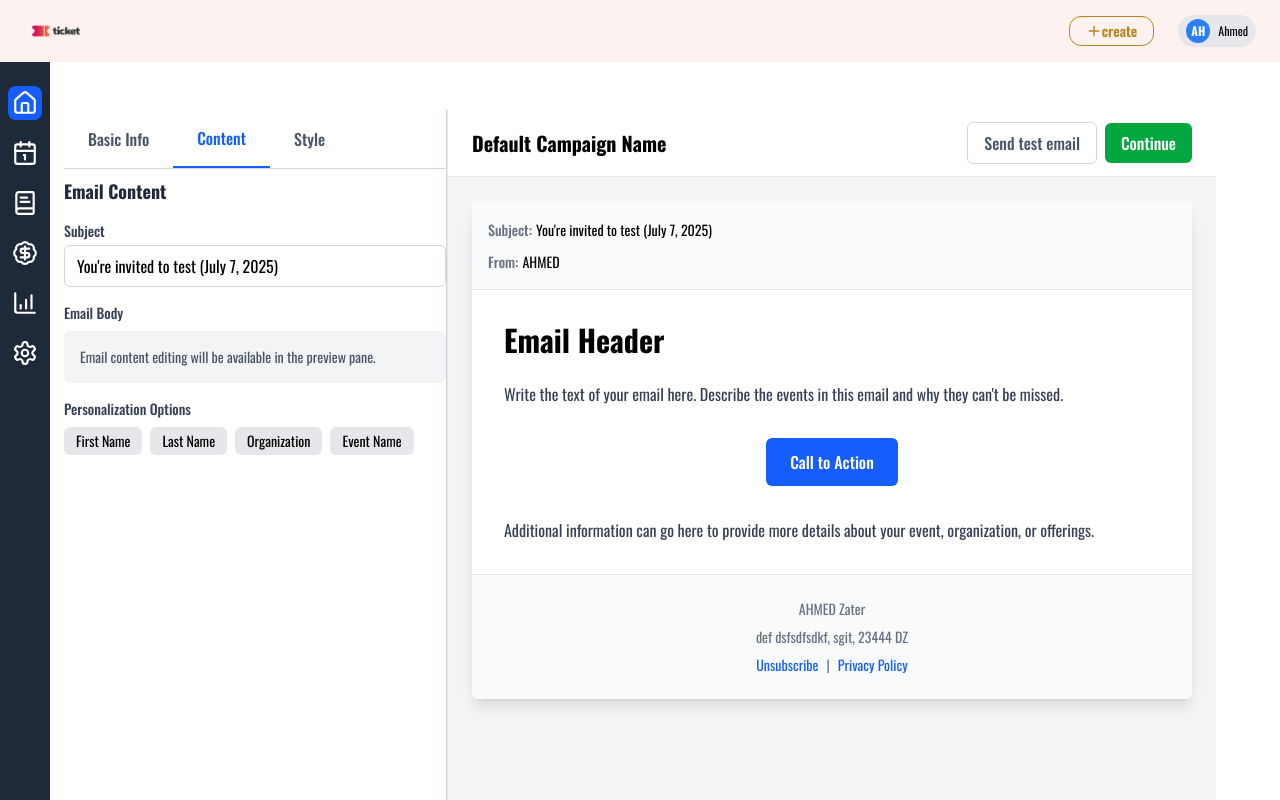
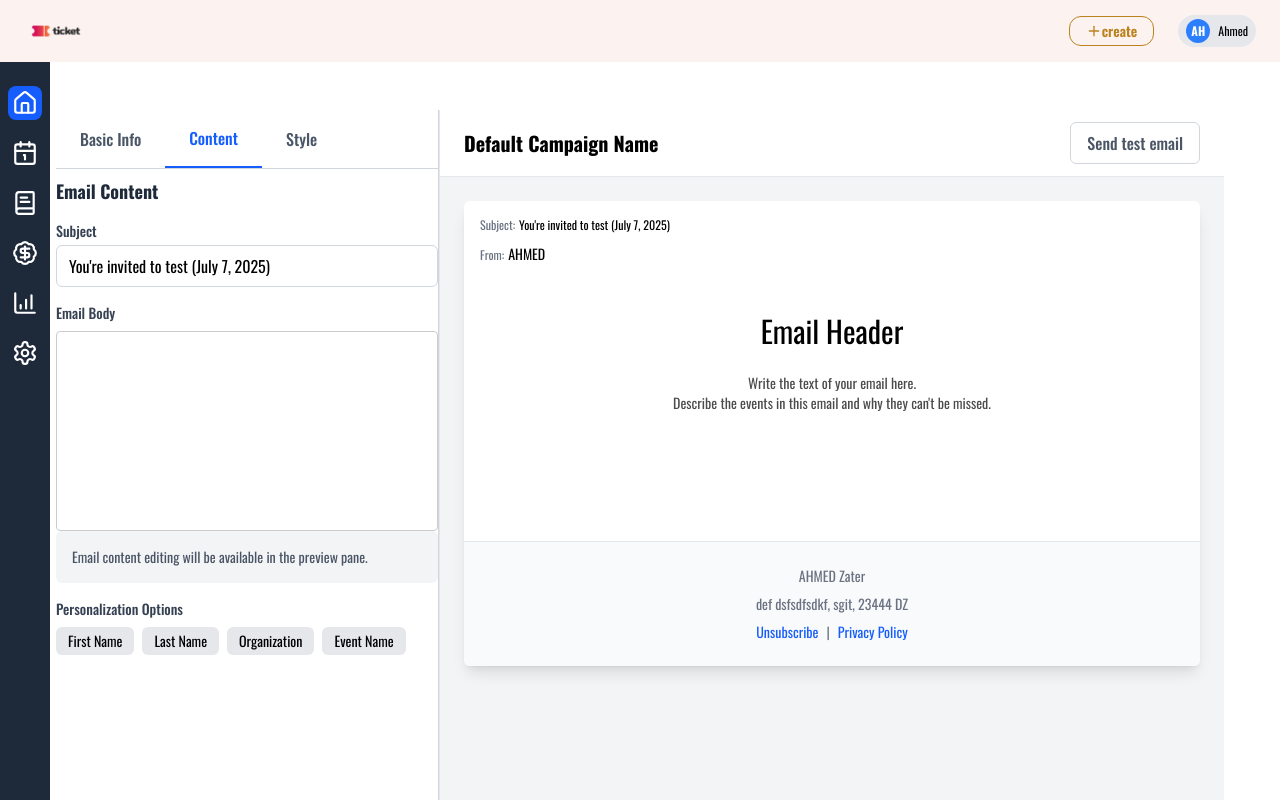
Before and after one commit to ahmed123456787/ticket-event, a React (Vite) app in the folder frontend/: page /organizations/marketing/email-campaigns/1 in a window 1280 px wide. Both pictures are taken after a click on the button "Content". Built offline with nearby package versions, Linux system fonts and the light colour scheme.

Commit message:
adding more into email content

```diff
--- /dev/null
+++ b/frontend/src/components/marketing/email/design/editor/TextEditor.css
@@ -0,0 +1,6 @@
+.ProseMirror {
+  padding: 10px;
+  border: 1px solid #ccc;
+  border-radius: 4px;
+  min-height: 200px;
+}
--- /dev/null
+++ b/frontend/src/components/marketing/email/design/editor/TextEditor.tsx
@@ -0,0 +1,24 @@
+import { useState } from "react";
+import { useEditor, EditorContent } from "@tiptap/react";
+import StarterKit from "@tiptap/starter-kit";
+import "./TextEditor.css";
+
+const TextEditorComponent = () => {
+  const [content, setContent] = useState("");
+
+  const editor = useEditor({
+    extensions: [StarterKit],
+    content: content,
+    onUpdate: ({ editor }) => {
+      setContent(editor.getHTML());
+    },
+  });
+
+  return (
+    <div>
+      <EditorContent editor={editor} />
+    </div>
+  );
+};
+
+export default TextEditorComponent;
--- a/frontend/src/components/marketing/email/design/tabs/BasicInfoTab.tsx
+++ b/frontend/src/components/marketing/email/design/tabs/BasicInfoTab.tsx
@@ -10,7 +10,9 @@ interface CampaignInfoProps {
 }
 
 const BasicInfoTab = ({ campaignName, setCampaignName }: CampaignInfoProps) => {
-  const { email, userName } = useSelector((state: RootState) => state.user);
+  const { email, userName, organizationName } = useSelector(
+    (state: RootState) => state.user
+  );
 
   const handleInputChange = (e: React.ChangeEvent<HTMLInputElement>) => {
     const { value } = e.target;
@@ -54,7 +56,7 @@ const BasicInfoTab = ({ campaignName, setCampaignName }: CampaignInfoProps) => {
         <FormInput
           label="Organizer name"
           name="organizerName"
-          placeholder="AHMED Zater"
+          placeholder={organizationName}
           onChange={() => {}}
           required
         />
--- a/frontend/src/components/marketing/email/design/tabs/ContentTab.tsx
+++ b/frontend/src/components/marketing/email/design/tabs/ContentTab.tsx
@@ -1,5 +1,6 @@
 import { useState } from "react";
 import FormSection from "../ui/FormSection";
+import TextEditor from "../editor/TextEditor";
 
 const ContentTab = () => {
   const [subject, setSubject] = useState(
@@ -28,6 +29,7 @@ const ContentTab = () => {
 
         <div className="mb-4">
           <p className="text-sm font-medium text-gray-700 mb-2">Email Body</p>
+          <TextEditor />
           <div className="bg-gray-100 p-4 rounded-md">
             <p className="text-sm text-gray-600">
               Email content editing will be available in the preview pane.
--- a/frontend/src/layouts/MainLayout.tsx
+++ b/frontend/src/layouts/MainLayout.tsx
@@ -9,7 +9,7 @@ const MainLayout = ({ children }: { children: React.ReactNode }) => {
         <div className=" flex-shrink-0">
           <Sidebar />
         </div>
-        <main className="flex-1  sm:px-0 md:px-16  mt-12 overflow-y-auto ">
+        <main className="flex-1  sm:px-0 md:px-14 mt-12  overflow-y-auto ">
           {children}
         </main>
       </div>
--- a/frontend/src/pages/EmailCompaign.tsx
+++ b/frontend/src/pages/EmailCompaign.tsx
@@ -25,7 +25,7 @@ const EmailCompaign = () => {
     <MainLayout>
       <div className="flex h-screen overflow-hidden">
         {/* Left Sidebar */}
-        <div className="w-96 border-r border-gray-200 overflow-y-auto">
+        <div className="w-96 border-r border-gray-200">
           <DesignSidebar
             campaignName={campaignName}
             setCampaignName={setCampaignName}
@@ -47,46 +47,32 @@ const EmailCompaign = () => {
               >
                 {sendingTestEmail ? "Sending..." : "Send test email"}
               </button>
-              <button className="px-4 py-2 bg-green-600 text-white rounded-md hover:bg-green-700 font-medium">
-                Continue
-              </button>
             </div>
           </div>
 
           {/* Email Preview */}
           <div className="flex-1 p-6 overflow-y-auto bg-gray-100">
-            <div className="max-w-3xl mx-auto bg-white shadow-lg rounded-md overflow-hidden">
+            <div className="max-w-3xl mx-auto  shadow-lg bg-white rounded-md overflow-hidden">
               {/* Email Header */}
-              <div className="p-4 bg-gray-50 border-b border-gray-200">
-                <div className="mb-2">
-                  <span className="text-sm font-medium text-gray-500">
-                    Subject:
-                  </span>
-                  <span className="text-sm ml-1">{subject}</span>
+              <div className="p-4">
+                <div className="mb-2 text-xs  ">
+                  <span className="text-gray-500">Subject:</span>
+                  <span className="text-black ml-1">{subject}</span>
                 </div>
                 <div>
-                  <span className="text-sm font-medium text-gray-500">
-                    From:
-                  </span>
+                  <span className="text-xs text-gray-500">From:</span>
                   <span className="text-sm ml-1">AHMED</span>
                 </div>
               </div>
 
               {/* Email Content */}
               <div className="p-8">
-                <h1 className="text-3xl font-bold mb-6">Email Header</h1>
-                <p className="text-gray-700 mb-4">
-                  Write the text of your email here. Describe the events in this
-                  email and why they can't be missed.
-                </p>
-                <div className="text-center my-8">
-                  <button className="px-6 py-3 bg-blue-600 text-white rounded-md font-medium hover:bg-blue-700">
-                    Call to Action
-                  </button>
-                </div>
-                <p className="text-gray-700">
-                  Additional information can go here to provide more details
-                  about your event, organization, or offerings.
+                <h1 className="text-3xl text-center mb-6">Email Header</h1>
+                <p className="text-sm mb-24 text-center opacity-70">
+                  Write the text of your email here.
+                  <br />
+                  Describe the events in this email and why they can't be
+                  missed.
                 </p>
               </div>
 
--- a/frontend/vite.config.ts
+++ b/frontend/vite.config.ts
@@ -5,4 +5,5 @@ import tailwindcss from "@tailwindcss/vite";
 // https://vite.dev/config/
 export default defineConfig({
   plugins: [react(), tailwindcss()],
+
 });
```
Also changed, not shown: frontend/package.json (+5 -2 lines), 1 other file (tests, documents, lock files or other folders).
